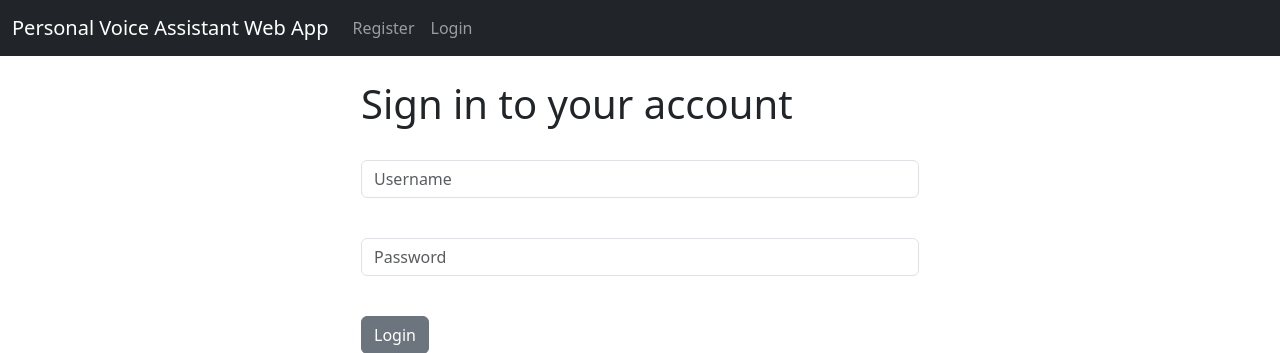
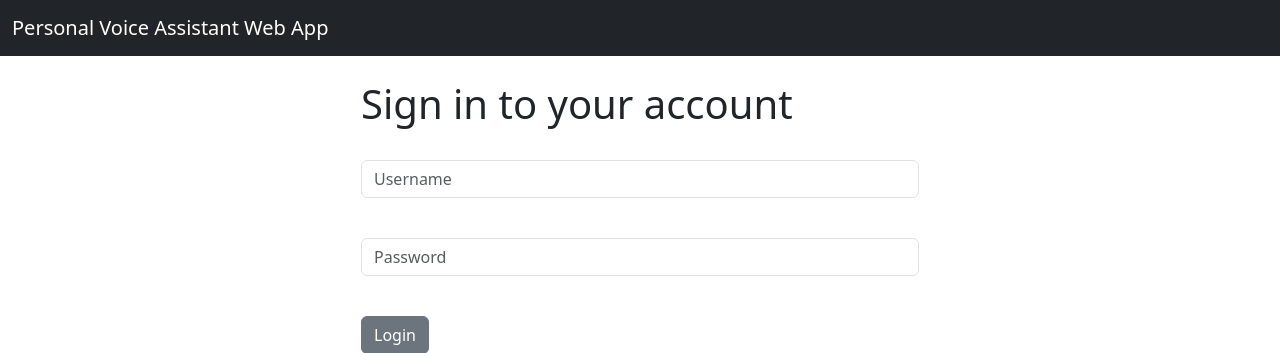
Before and after one commit to XinyingPeh/personal-voice-assistant, a Django app: page / in a window 1280 px wide. Shown: the top 353 px of the page. Run offline with Django 4.2, Linux system fonts and the light colour scheme.

Commit message:
remove register and login button on navbar

```diff
--- a/djangoproject/voiceassistant_backend/templates/navbar.html
+++ b/djangoproject/voiceassistant_backend/templates/navbar.html
@@ -1,29 +1,28 @@
 <nav class="navbar navbar-expand-lg navbar-dark bg-dark">
   <div class="container-fluid">
-      <a class="navbar-brand" href="{% url 'home' %}">Personal Voice Assistant Web App</a>
-      <button class="navbar-toggler" type="button" data-bs-toggle="collapse" data-bs-target="#navbarSupportedContent" aria-controls="navbarSupportedContent" aria-expanded="false" aria-label="Toggle navigation">
+    <a class="navbar-brand" href="{% url 'home' %}"
+      >Personal Voice Assistant Web App</a
+    >
+    <button
+      class="navbar-toggler"
+      type="button"
+      data-bs-toggle="collapse"
+      data-bs-target="#navbarSupportedContent"
+      aria-controls="navbarSupportedContent"
+      aria-expanded="false"
+      aria-label="Toggle navigation"
+    >
       <span class="navbar-toggler-icon"></span>
     </button>
     <div class="collapse navbar-collapse" id="navbarSupportedContent">
       <ul class="navbar-nav me-auto mb-2 mb-lg-0">
-
         {% if user.is_authenticated %}
         <li class="nav-item">
           <a class="nav-link" href="{% url 'logout' %}">Logout</a>
         </li>
 
-          {% else %}
-           <li class="nav-item">
-            <a class="nav-link" href="{% url 'register' %}">Register</a>
-          </li>
-          <li class="nav-item">
-            <a class="nav-link" href="{% url 'home' %}">Login</a>
-          </li>
         {% endif %}
-
-
       </ul>
-
     </div>
   </div>
 </nav>
```
Lines whose indentation alone changed are shown as unchanged.
